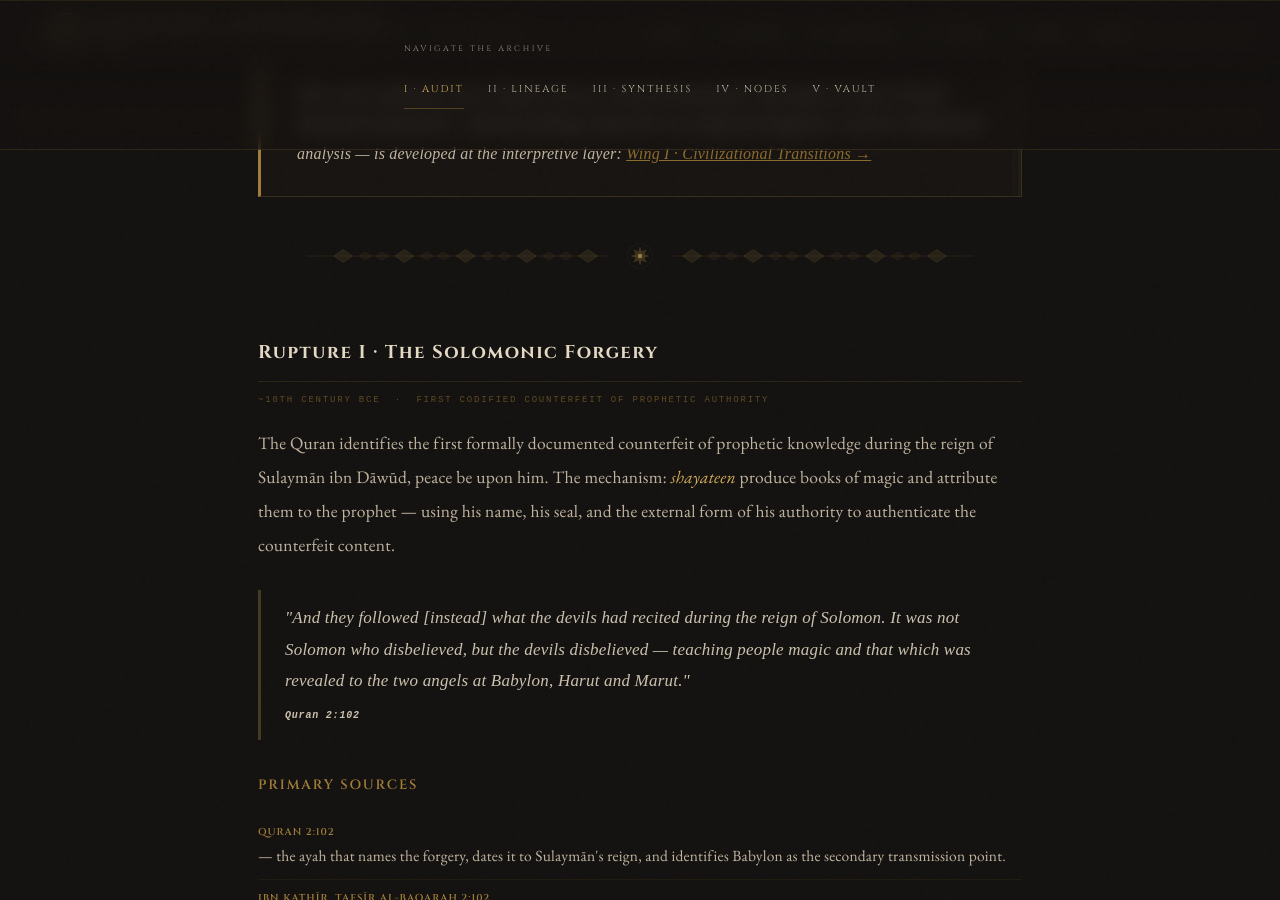
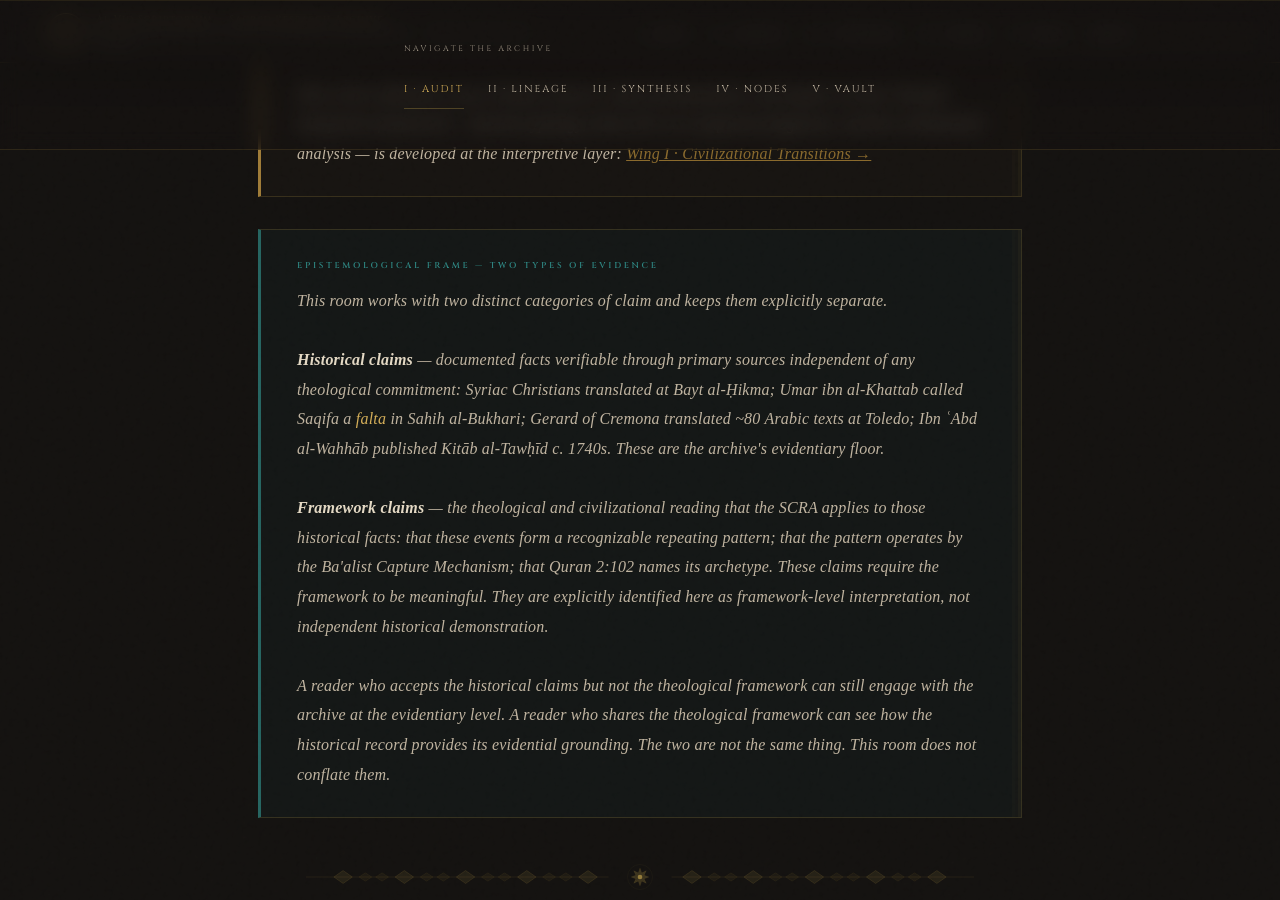
Before and after one commit to sacredcivilization/sacred-archive, a Jekyll site: the page built from audit/index.html, in a window 1280 px wide and 900 px high, scrolled down 1013 px. Built offline with Jekyll 4.4.1, drawn with Linux system fonts in a browser that asks for light colours; some web fonts are replaced; some of the changed text lies outside the part shown.

Commit message:
Fix structural problems 7, 8, 9: hero rebrand, Safavid consistency, epistemological framing
- Fix 7: Replace 'Git for History' hero with 'The Silsila Is the Chain of Custody' hero
         Add hero-thesis paragraph using silsila as chain-of-custody metaphor
         Update Room I card: 'The Ba'alist Capture Sequence' (was 'The Toledo Theft')
- Fix 8: Add cross-node Safavid consistency note to nodes/index.html
         Unified framing: Safavid as Stream III expression (NODE-02), Emergence event
         (NODE-01), and post-Mongol culminating synthesis node (this room)
- Fix 9: Add epistemological framing box to audit/index.html distinguishing historical
         claims (primary-source verifiable) from framework claims (theological reading)
- Fix 2: Add NODE-03 cross-links in audit room for Saqifa and Karbala rupture events

Co-Authored-By: Claude Sonnet 4.6 <noreply@anthropic.com>

```diff
--- a/audit/index.html
+++ b/audit/index.html
@@ -18,6 +18,17 @@ description: "A forensic audit of the Ba'alist Capture Mechanism across six rupt
 <div class="archive-note">
   <span class="note-label">Scope Note</span>
   This is the evidentiary room. Primary sources, chain documentation, and rupture records. The full interpretive framework — Ba'alist typology, Imam Ali's six-component diagnostic, and the civilizational analysis — is developed at the interpretive layer: <a href="https://dargah-ghazikot.alvidscriptorium.com/shifts/" style="color:rgba(168,128,52,0.8);">Wing I · Civilizational Transitions →</a>
+</div>
+
+<div class="archive-note" style="border-left-color:rgba(56,178,172,0.5);background:rgba(56,178,172,0.03);">
+  <span class="note-label" style="color:rgba(56,178,172,0.7);">Epistemological Frame — Two Types of Evidence</span>
+  This room works with two distinct categories of claim and keeps them explicitly separate.
+  <br><br>
+  <strong>Historical claims</strong> — documented facts verifiable through primary sources independent of any theological commitment: Syriac Christians translated at Bayt al-Ḥikma; Umar ibn al-Khattab called Saqifa a <em>falta</em> in Sahih al-Bukhari; Gerard of Cremona translated ~80 Arabic texts at Toledo; Ibn ʿAbd al-Wahhāb published Kitāb al-Tawḥīd c. 1740s. These are the archive's evidentiary floor.
+  <br><br>
+  <strong>Framework claims</strong> — the theological and civilizational reading that the SCRA applies to those historical facts: that these events form a recognizable repeating pattern; that the pattern operates by the Ba'alist Capture Mechanism; that Quran 2:102 names its archetype. These claims require the framework to be meaningful. They are explicitly identified here as framework-level interpretation, not independent historical demonstration.
+  <br><br>
+  A reader who accepts the historical claims but not the theological framework can still engage with the archive at the evidentiary level. A reader who shares the theological framework can see how the historical record provides its evidential grounding. The two are not the same thing. This room does not conflate them.
 </div>
 
 {% include divider.html %}
@@ -89,6 +100,12 @@ description: "A forensic audit of the Ba'alist Capture Mechanism across six rupt
   Saqifa is Type II Ba'alist Capture in the SCRA typology: not a textual forgery but a political seizure of the transmission's institutional surface. The zahir of Islamic governance is separated from its batin (the Wilayah, the esoteric custodianship). The chain survives because it does not require institutional mediation — it runs person-to-person.
 </div>
 
+<div style="padding:14px 20px;border:1px solid rgba(139,0,0,0.2);background:rgba(139,0,0,0.04);border-radius:2px;margin-top:8px;">
+  <p style="font-family:'JetBrains Mono',monospace;font-size:9px;letter-spacing:0.2em;text-transform:uppercase;color:rgba(200,80,80,0.5);margin:0 0 8px;">TESTIMONIAL LAYER · SACRED SORROW · NODE-03</p>
+  <p style="font-size:0.88rem;margin:0 0 6px;color:rgba(190,175,145,0.75);">The evidentiary record above documents the structural rupture. The full testimonial dimension — the night vigil, the grave scene, Umar's <em>falta</em> admission, the faithful remnant — is at the Sacred Sorrow node:</p>
+  <a href="https://sorrow.alvidscriptorium.com/saqifa/" target="_blank" rel="noopener" style="color:rgba(200,100,80,0.75);font-family:'JetBrains Mono',monospace;font-size:10px;letter-spacing:0.08em;">Saqifa — The Abandoned Pivot · Sacred Sorrow →</a>
+</div>
+
 {% include divider.html %}
 
 <!-- ══ RUPTURE III ══ -->
@@ -109,6 +126,12 @@ description: "A forensic audit of the Ba'alist Capture Mechanism across six rupt
 <div class="archive-note">
   <span class="note-label">The Transmission Mechanism</span>
   The Ṣaḥīfat al-Sajjādiyya is the key document. Composed after Karbala, it carries the entire inner doctrine of the Ahl al-Bayt in the one form the state cannot prohibit — supplication to God. The full batin of the Wilayah tradition encoded in 54 prayers. This is the archival proof that the chain was not severed at Karbala: it was compressed into a form the state could not reach.
+</div>
+
+<div style="padding:14px 20px;border:1px solid rgba(139,0,0,0.2);background:rgba(139,0,0,0.04);border-radius:2px;margin-top:8px;">
+  <p style="font-family:'JetBrains Mono',monospace;font-size:9px;letter-spacing:0.2em;text-transform:uppercase;color:rgba(200,80,80,0.5);margin:0 0 8px;">TESTIMONIAL LAYER · SACRED SORROW · NODE-03</p>
+  <p style="font-size:0.88rem;margin:0 0 6px;color:rgba(190,175,145,0.75);">The evidentiary record above documents how Karbala forced the chain underground. The full testimonial dimension — the bazaar of Sham, Imām Zayn al-ʿĀbidīn's sermon, the Jogi-Malang synthesis in Punjab, the Dhamal as walking the road of Sham — is at the Sacred Sorrow node:</p>
+  <a href="https://sorrow.alvidscriptorium.com/karbala-indus/" target="_blank" rel="noopener" style="color:rgba(200,100,80,0.75);font-family:'JetBrains Mono',monospace;font-size:10px;letter-spacing:0.08em;">Karbala to the Indus — The Pain, the Malang, and the Jogi Synthesis · Sacred Sorrow →</a>
 </div>
 
 {% include divider.html %}
```
Also changed, not shown: index.html (+6 -4 lines), nodes/index.html (+10 -1 lines).
